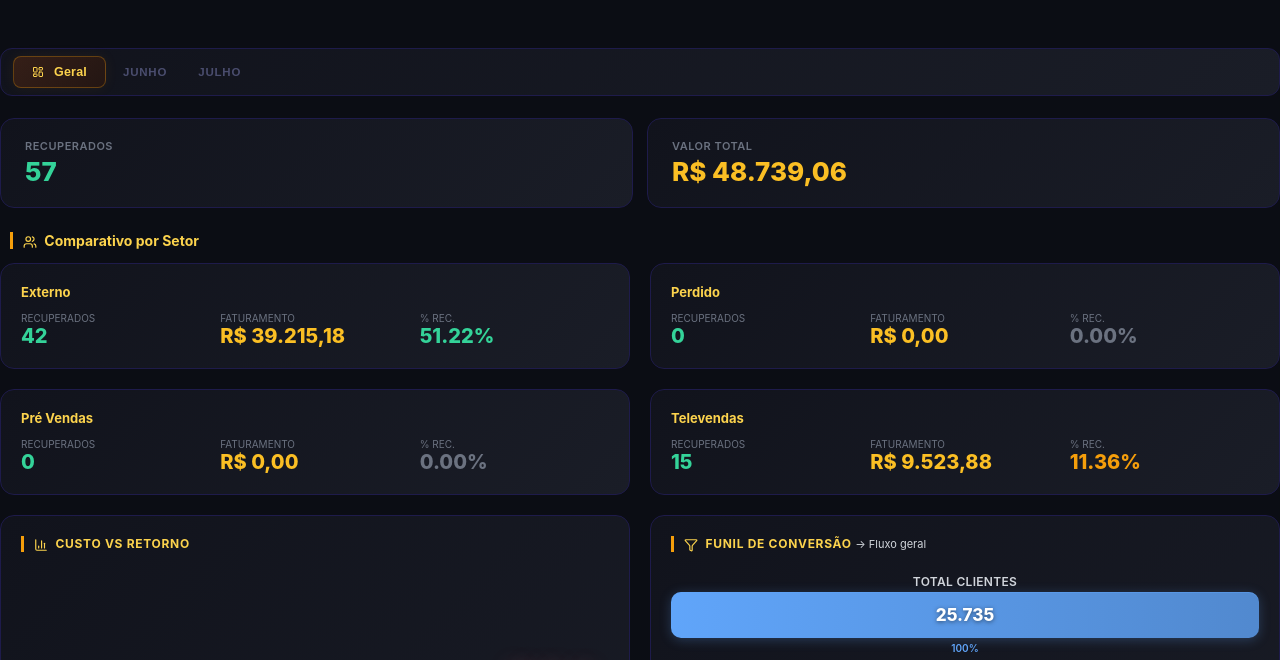
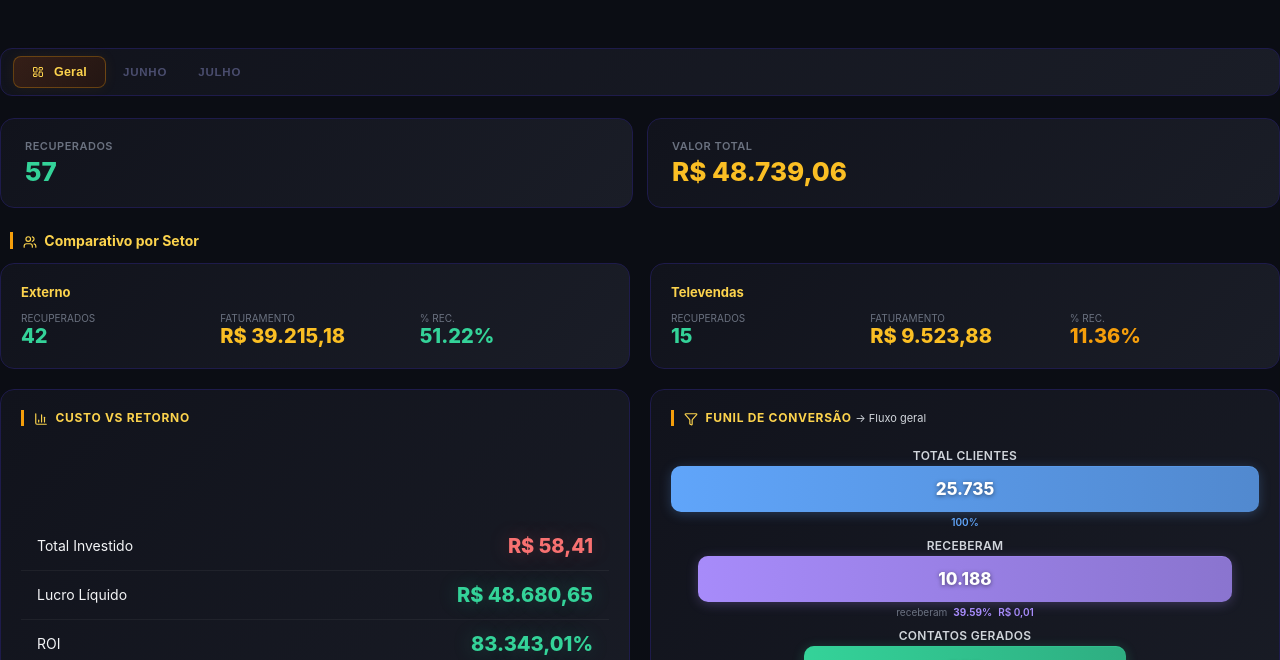
Before and after one commit to echevarria-bi/campanhas-dashboard, a plain HTML site: page index.html in a window 1280 px wide. Shown: the part 69-729 px from the top of the page. Drawn offline with nearby package versions, Linux system fonts and the light colour scheme.

Commit message:
feat: show only Externo and Televendas in setor comparison

```diff
--- a/index.html
+++ b/index.html
@@ -397,7 +397,7 @@
         setores[s].leads++;
         if (mr.valor > 0) { setores[s].recup++; setores[s].fat += mr.valor; }
       });
-      var setorKeys = Object.keys(setores).sort();
+      var setorKeys = Object.keys(setores).filter(function(k){return k==='Externo'||k==='Televendas';}).sort();
       if (setorKeys.length) {
         h += '<h2 style="font-size:14px;font-weight:700;color:#fcd34d;margin:24px 0 14px 10px;border-left:3px solid #f59e0b;padding-left:10px">' + icn('users',14) + ' Comparativo por Setor</h2>';
         h += '<div class="grid-2">';
```
